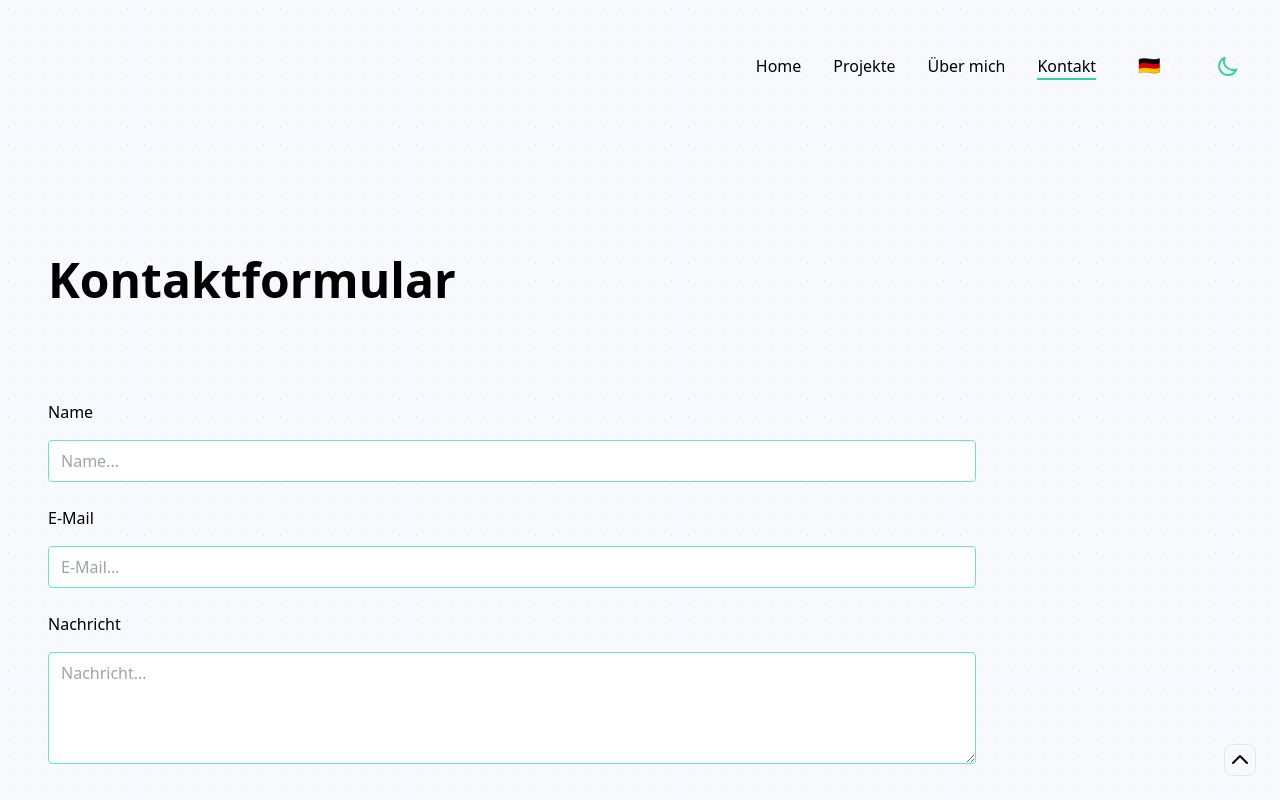
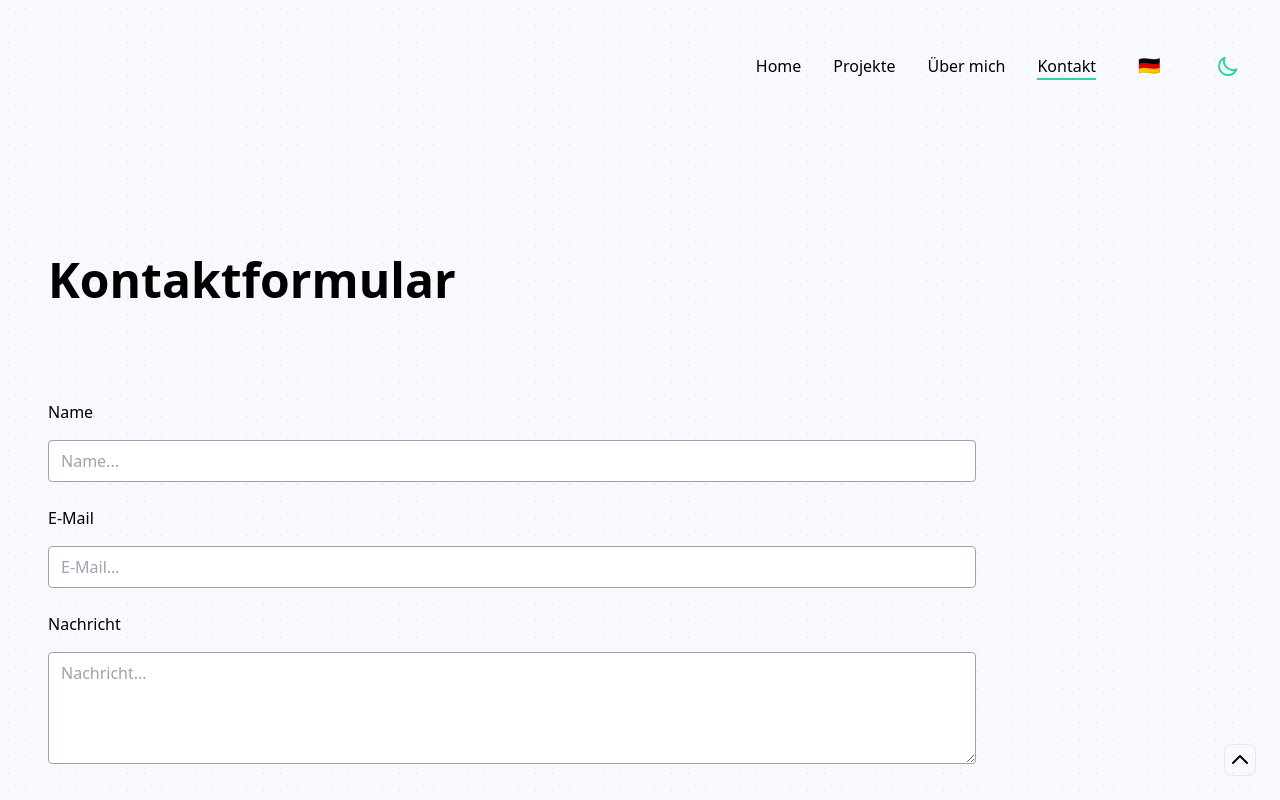
Before and after one commit to simonheisstpeter/Fabio_sh, a Next.js app: page /contact in a window 1280 px wide. Shown: the top 800 px of the page. Built offline with nearby package versions, Linux system fonts and the light colour scheme.

Commit message:
Update contact.js

```diff
--- a/pages/contact.js
+++ b/pages/contact.js
@@ -51,21 +51,21 @@ export default function Kontakt() {
           <input
             type="text"
             name="user_name"
-            className="w-full p-2 px-3 block rounded border border-emerald-300 focus:border-emerald-600 focus:bg-emerald-50 focus:text-emerald-600 mt-4 mb-6 dark:focus:ring-green-600 focus:ring-green-600 active:ring-green-400 focus:outline outline-emerald-400"
+            className="w-full p-2 px-3 block rounded border border-gray-400 focus:border-gray-400 mt-4 mb-6 focus:outline outline-[2px] outline-emerald-300"
             placeholder={`${t.contactName}...`}
           />
           <label>{t.contactEMail}</label>
           <input
             type="email"
             name="user_email"
-            className="w-full p-2 px-3 block rounded border border-emerald-300 focus:border-emerald-600 focus:bg-emerald-50 focus:text-emerald-600 mt-4 mb-6 focus:outline outline-emerald-400"
+            className="w-full p-2 px-3 block rounded border border-gray-400 focus:border-gray-400 mt-4 mb-6 focus:outline outline-[2px] outline-emerald-300"
             placeholder={`${t.contactEMail}...`}
             required
           />
           <label>{t.contactMessage}</label>
           <textarea
             name="message"
-            className="w-full block rounded p-2 px-3 border border-emerald-300 focus:border-emerald-600 focus:bg-emerald-50 focus:text-emerald-600 mt-4 mb-6 h-28 focus:outline outline-emerald-400"
+            className="w-full p-2 px-3 block rounded border border-gray-400 focus:border-gray-400 mt-4 mb-6 focus:outline outline-[2px] outline-emerald-300 h-28"
             placeholder={`${t.contactMessage}...`}
             required
           />
@@ -73,7 +73,7 @@ export default function Kontakt() {
           <input
             type="submit"
             value={`${t.contactButton}!`}
-            className="w-44 mt-4 py-2 bg-gray-200 hover:bg-emerald-300 hover:text-white dark:bg-gray-700 dark:border dark:border-emerald-300 rounded transition duration-300 ease-in-out ring-emerald-300 dark:ring-emerald-500 text-gray-900 dark:text-white ring-offset-4 focus:outline outline-emerald-400 hover:scale-105 dark:hover:bg-emerald-300 dark:hover:text-gray-900"
+            className="w-44 mt-4 py-2 bg-gray-200 hover:bg-emerald-300 hover:text-white dark:bg-gray-900 dark:border dark:border-emerald-300 rounded transition duration-300 ease-in-out ring-emerald-300 dark:ring-emerald-500 text-gray-900 dark:text-white focus:outline outline-emerald-400 hover:scale-105 dark:hover:bg-emerald-300 dark:hover:text-gray-800 dark:focus:outline outline-2 outline-offset-4"
           />
         </form>
       </div>
```
